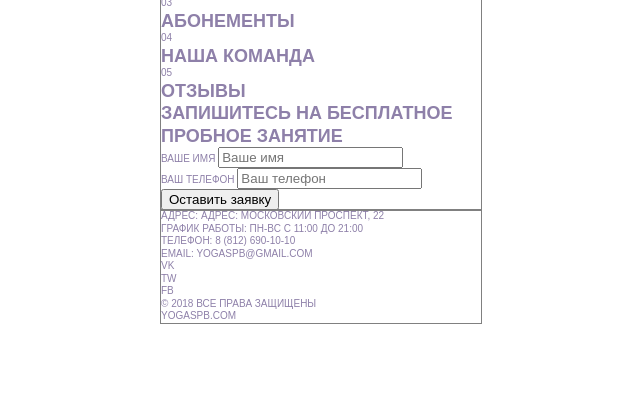
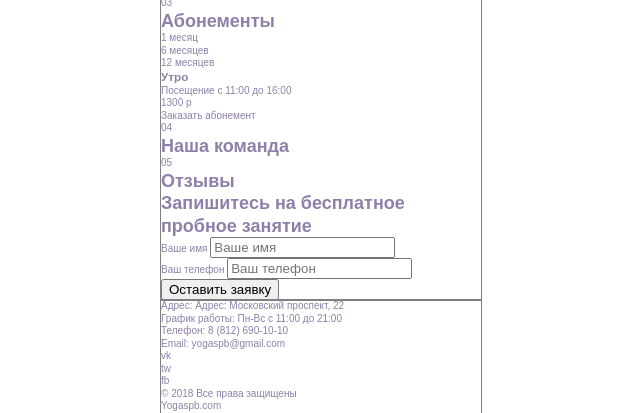
Before and after one commit to Shaktyka/yoga, a website with bundled scripts: page index.html in a window 1280 px wide. Shown: the part 413-826 px from the top of the page, without its empty margins (319-959 px from the left). Before the commit the page ends 800 px from the top, so only its background shows below. Built offline with nearby package versions, Linux system fonts and the light colour scheme; files whose address does not match are found by name.

Commit message:
Добавляет разметку блока абонементов

```diff
--- a/index.html
+++ b/index.html
@@ -147,9 +147,36 @@
         </div>
       </section>
       <!-- Абонементы -->
-      <section>
+      <section class="abonements">
         <span class="screen-number">03</span>
-        <h2>Абонементы</h2>
+        <h2 class="abonements__title">Абонементы</h2>
+        <ul class="abonements__terms terms">
+          <li class="terms__item terms__item--current">
+            <a href="#">1 месяц</a>
+          </li>
+          <li class="terms__item terms__item">
+            <a href="#">6 месяцев</a>
+          </li>
+          <li class="terms__item terms__item--current">
+            <a href="#">12 месяцев</a>
+          </li>
+        </ul>
+        <div class="abonements__lists">
+          <!-- 1й -->
+          <ul class="abonements__list abon-list" data-id="1">
+            <li class="abon-list__item">
+              <h3 class="abon-list__title">Утро</h3>
+              <p class="abon-list__time">
+                Посещение с 11:00 до 16:00
+              </p>
+              <p class="price">
+                <span class="price__price">1300</span>
+                <span class="price__currency">р</span>
+              </p>
+              <a class="abon-list__link" href="#">Заказать абонемент</a>
+            </li>
+          </ul>
+        </div>
       </section>
       <!-- Наша команда -->
       <section>
--- a/src/css/style.css
+++ b/src/css/style.css
@@ -20,7 +20,6 @@ body {
   line-height: 1.25;
   font-weight: 400;
   color: #8E80A9;
-  text-transform: uppercase;
 }
 
 *, *::before, *::after {
```
